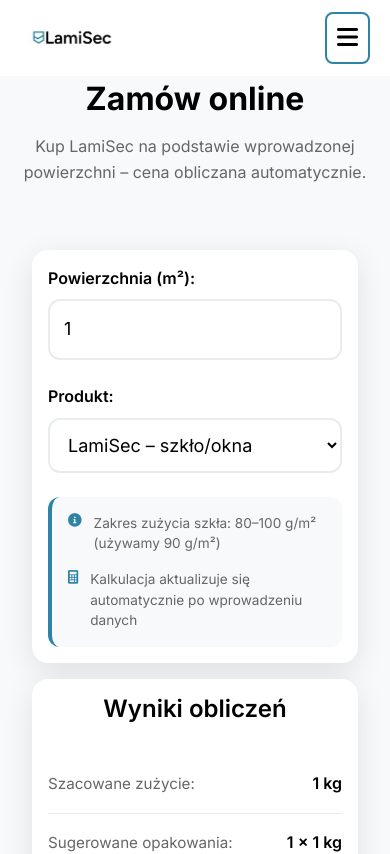
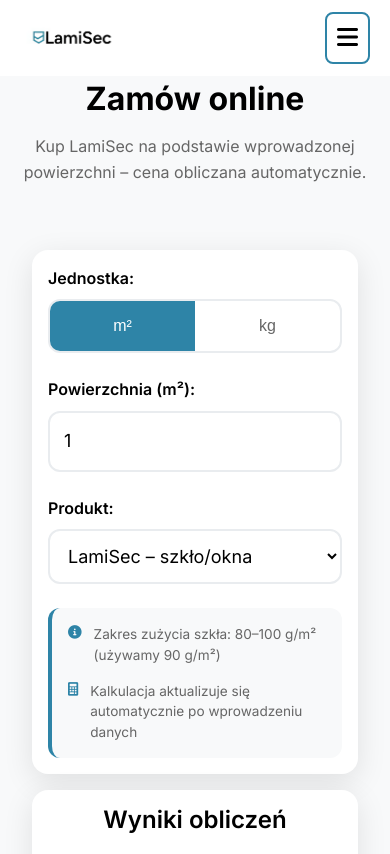
Before and after one commit to VetementsV/lamisec-react, a React (Vite) app: page /zamow in a window 390 px wide. Shown: the top 854 px of the page. Built offline with nearby package versions, Linux system fonts and the light colour scheme.

Commit message:
feat(ui): add unit toggle, center CTA, fix Telegram link, and update routing

```diff
--- a/src/pages/Kontakt.tsx
+++ b/src/pages/Kontakt.tsx
@@ -43,7 +43,7 @@
                 <i className="fab fa-whatsapp"></i>
                 WhatsApp
               </a>
-              <a href="https://t.me/lamisec" className="messenger-btn telegram">
+              <a href="tel:+380682837200" className="messenger-btn telegram">
                 <i className="fab fa-telegram"></i>
                 Telegram
               </a>
--- a/src/pages/Produkty.css
+++ b/src/pages/Produkty.css
@@ -121,27 +121,24 @@
   background: #fff;
   padding: 4rem 0;
   margin-top: 2rem;
+  text-align: center;
 }
 
-.cta-content {
-  max-width: 800px;
-  margin: 0 auto;
-  text-align: center;
-  padding: 0 24px;
-}
-
-.cta-content h3 {
+.products-cta h2 {
   font-size: 2rem;
   color: #000;
   margin-bottom: 1.5rem;
   font-weight: 600;
 }
 
-.cta-content p {
+.products-cta p {
   font-size: 1.1rem;
   color: #666;
   line-height: 1.6;
   margin-bottom: 2rem;
+  max-width: 600px;
+  margin-left: auto;
+  margin-right: auto;
 }
 
 .cta-buttons {
@@ -149,6 +146,7 @@
   gap: 1rem;
   justify-content: center;
   flex-wrap: wrap;
+  padding: 0 24px;
 }
 
 .cta-buttons .btn {
@@ -194,6 +192,10 @@
     width: 100%;
     max-width: 300px;
   }
+
+  .products-cta h2 {
+    font-size: 1.75rem;
+  }
 }
 
 @media (max-width: 480px) {
@@ -229,4 +231,12 @@
   .cta-content p {
     font-size: 1rem;
   }
+
+  .products-cta h2 {
+    font-size: 1.5rem;
+  }
+
+  .products-cta p {
+    font-size: 1rem;
+  }
 }
--- a/src/pages/Technologia.tsx
+++ b/src/pages/Technologia.tsx
@@ -1,3 +1,4 @@
+import { Link } from 'react-router-dom';
 import './Technologia.css';
 
 const Technologia = () => {
@@ -131,12 +132,12 @@
             kompletne instrukcje aplikacji dla konkretnego zastosowania.
           </p>
           <div className="cta-buttons">
-            <a href="/kontakt" className="btn btn-primary">
+            <Link to="/kontakt" className="btn btn-primary">
               Skontaktuj się z nami
-            </a>
-            <a href="/zamow" className="btn btn-secondary">
+            </Link>
+            <Link to="/zamow" className="btn btn-secondary">
               Oblicz koszty
-            </a>
+            </Link>
           </div>
         </div>
       </div>
--- a/src/pages/Zamow.css
+++ b/src/pages/Zamow.css
@@ -91,6 +91,47 @@
 
 .validation-hint.show {
   display: block;
+}
+
+/* Unit Toggle */
+.unit-toggle {
+  display: flex;
+  border: 2px solid #e9ecef;
+  border-radius: 12px;
+  overflow: hidden;
+  background: #fff;
+}
+
+.unit-btn {
+  flex: 1;
+  padding: 1rem;
+  border: none;
+  background: transparent;
+  color: #666;
+  font-size: 1rem;
+  font-weight: 500;
+  cursor: pointer;
+  transition: all 0.3s ease;
+}
+
+.unit-btn:hover {
+  background: #f8f9fa;
+  color: #2e84a7;
+}
+
+.unit-btn.active {
+  background: #2e84a7;
+  color: #fff;
+}
+
+.unit-btn:focus {
+  outline: none;
+  box-shadow: 0 0 0 3px rgba(46, 132, 167, 0.1);
+}
+
+.unit-btn:focus-visible {
+  outline: 2px solid #2e84a7;
+  outline-offset: 2px;
 }
 
 /* Checkbox Styles */
--- a/src/pages/Zamow.tsx
+++ b/src/pages/Zamow.tsx
@@ -23,6 +23,8 @@
 
 const Zamow = () => {
   const [area, setArea] = useState<number>(1);
+  const [kg, setKg] = useState<number>(1);
+  const [unit, setUnit] = useState<'m2' | 'kg'>('m2');
   const [material, setMaterial] = useState<'glass' | 'marble'>('glass');
   const [results, setResults] = useState<PackagingResult | null>(null);
   const [isCalculating, setIsCalculating] = useState<boolean>(false);
@@ -30,11 +32,13 @@
   const [isFormValid, setIsFormValid] = useState<boolean>(false);
   const resultsRef = useRef<HTMLDivElement>(null);
 
-  // Debounce area input to prevent thrashing
+  // Debounce inputs to prevent thrashing
   const debouncedArea = useDebounce(area, 300);
+  const debouncedKg = useDebounce(kg, 300);
 
   // Validation function
   const validateInputs = useCallback(() => {
+    if (unit === 'm2') {
       if (!debouncedArea || debouncedArea <= 0) {
         setValidationError('Podaj powierzchnię w m²');
         setIsFormValid(false);
@@ -45,15 +49,29 @@
         setIsFormValid(false);
         return false;
       }
+    } else {
+      if (!debouncedKg || debouncedKg <= 0) {
+        setValidationError('Podaj ilość w kg');
+        setIsFormValid(false);
+        return false;
+      }
+      if (debouncedKg > 10000) {
+        setValidationError('Ilość nie może przekraczać 10 000 kg');
+        setIsFormValid(false);
+        return false;
+      }
+    }
+
     if (!material) {
       setValidationError('Wybierz produkt');
       setIsFormValid(false);
       return false;
     }
+
     setValidationError('');
     setIsFormValid(true);
     return true;
-  }, [debouncedArea, material]);
+  }, [debouncedArea, debouncedKg, unit, material]);
 
   // Calculate function
   const calculate = useCallback(() => {
@@ -67,10 +85,32 @@
         let result: PackagingResult;
 
         if (material === 'glass') {
+          if (unit === 'm2') {
             const requiredKg = debouncedArea * PRICING.glass.consumption;
-          result = computePackaging(requiredKg, debouncedArea, true); // VAT always applied
+            result = computePackaging(requiredKg, debouncedArea, true);
           } else {
-          result = computeMarblePackaging(debouncedArea, true); // VAT always applied
+            // Use kg directly for glass packaging
+            result = computePackaging(debouncedKg, 0, true);
+          }
+        } else {
+          if (unit === 'm2') {
+            result = computeMarblePackaging(debouncedArea, true);
+          } else {
+            // Use kg directly for marble
+            const materialNet = debouncedKg * PRICING.marble.pricePerKg;
+            const vat = materialNet * 0.23;
+            const brutto = materialNet + vat;
+            result = {
+              n20: 0,
+              n5: 0,
+              n1: 0,
+              totalKg: debouncedKg,
+              materialNet,
+              vat,
+              brutto,
+              pricePerM2: 0
+            };
+          }
         }
 
         setResults(result);
@@ -81,7 +121,7 @@
         setIsCalculating(false);
       }
     }, 200);
-  }, [debouncedArea, material, validateInputs]);
+  }, [debouncedArea, debouncedKg, unit, material, validateInputs]);
 
   // Auto-calculate when inputs change
   useEffect(() => {
@@ -90,7 +130,7 @@
     } else {
       setResults(null);
     }
-  }, [debouncedArea, material, calculate, validateInputs]);
+  }, [debouncedArea, debouncedKg, unit, material, calculate, validateInputs]);
 
   const formatCurrency = (amount: number) => {
     if (typeof amount !== 'number' || isNaN(amount)) return '0.00 PLN';
@@ -116,7 +156,9 @@
         },
         body: JSON.stringify({
           product: material === 'glass' ? 'szklo' : 'marmur',
-          areaM2: debouncedArea,
+          areaM2: unit === 'm2' ? debouncedArea : 0,
+          kg: unit === 'kg' ? debouncedKg : 0,
+          unit: unit,
         }),
       });
 
@@ -145,9 +187,13 @@
 
   const getInfoNote = () => {
     if (material === 'glass') {
-      return 'Zakres zużycia szkła: 80–100 g/m² (używamy 90 g/m²)';
+      return unit === 'm2'
+        ? 'Zakres zużycia szkła: 80–100 g/m² (używamy 90 g/m²)'
+        : 'Dostępne opakowania: 1kg, 5kg, 20kg';
     } else {
-      return 'Zużycie marmuru: 350 g/m² (używamy 350 g/m²)';
+      return unit === 'm2'
+        ? 'Zużycie marmuru: 350 g/m² (używamy 350 g/m²)'
+        : 'Cena: 85 PLN/kg (NET) + VAT 23%';
     }
   };
 
@@ -165,15 +211,44 @@
           {/* Left side - Form */}
           <div className="calculator-form">
             <div className="form-group">
-              <label htmlFor="surface-area">Powierzchnia (m²):</label>
+              <label>Jednostka:</label>
+              <div className="unit-toggle">
+                <button
+                  type="button"
+                  className={`unit-btn ${unit === 'm2' ? 'active' : ''}`}
+                  onClick={() => setUnit('m2')}
+                >
+                  m²
+                </button>
+                <button
+                  type="button"
+                  className={`unit-btn ${unit === 'kg' ? 'active' : ''}`}
+                  onClick={() => setUnit('kg')}
+                >
+                  kg
+                </button>
+              </div>
+            </div>
+
+            <div className="form-group">
+              <label htmlFor="input-value">
+                {unit === 'm2' ? 'Powierzchnia (m²):' : 'Ilość (kg):'}
+              </label>
               <input
                 type="number"
-                id="surface-area"
-                min="0.1"
-                step="0.1"
-                value={area}
-                onChange={(e) => setArea(parseFloat(e.target.value) || 0)}
-                placeholder="Wprowadź powierzchnię"
+                id="input-value"
+                min={unit === 'm2' ? 0.1 : 1}
+                step={unit === 'm2' ? 0.1 : 1}
+                value={unit === 'm2' ? area : kg}
+                onChange={(e) => {
+                  const value = parseFloat(e.target.value) || 0;
+                  if (unit === 'm2') {
+                    setArea(value);
+                  } else {
+                    setKg(Math.floor(value)); // Ensure integer for kg
+                  }
+                }}
+                placeholder={unit === 'm2' ? 'Wprowadź powierzchnię' : 'Wprowadź ilość'}
                 className={`form-input ${validationError && !isFormValid ? 'error' : ''}`}
                 aria-describedby={validationError ? 'validation-hint' : undefined}
               />
@@ -223,7 +298,7 @@
             {!isCalculating && !showResults && (
               <div className="no-results">
                 <i className="fas fa-calculator"></i>
-                <p>Wprowadź powierzchnię i wybierz produkt, aby zobaczyć wyniki</p>
+                <p>Wprowadź {unit === 'm2' ? 'powierzchnię' : 'ilość'} i wybierz produkt, aby zobaczyć wyniki</p>
               </div>
             )}
 
@@ -234,7 +309,14 @@
                   <span className="result-value">{results.totalKg || 0} kg</span>
                 </div>
 
-                {material === 'glass' && (
+                {material === 'glass' && unit === 'm2' && (
+                  <div className="result-item">
+                    <span className="result-label">Sugerowane opakowania:</span>
+                    <span className="result-value">{formatPackaging(results.n20 || 0, results.n5 || 0, results.n1 || 0)}</span>
+                  </div>
+                )}
+
+                {material === 'glass' && unit === 'kg' && (
                   <div className="result-item">
                     <span className="result-label">Sugerowane opakowania:</span>
                     <span className="result-value">{formatPackaging(results.n20 || 0, results.n5 || 0, results.n1 || 0)}</span>
@@ -256,10 +338,12 @@
                   <span className="result-value">{formatCurrency(results.brutto || 0)}</span>
                 </div>
 
+                {unit === 'm2' && (
                   <div className="result-item">
                     <span className="result-label">Cena za m²:</span>
                     <span className="result-value">{formatCurrency(results.pricePerM2 || 0)}</span>
                   </div>
+                )}
 
                 <div className="calculator-actions">
                   <button
```
Lines whose indentation alone changed are shown as unchanged.
